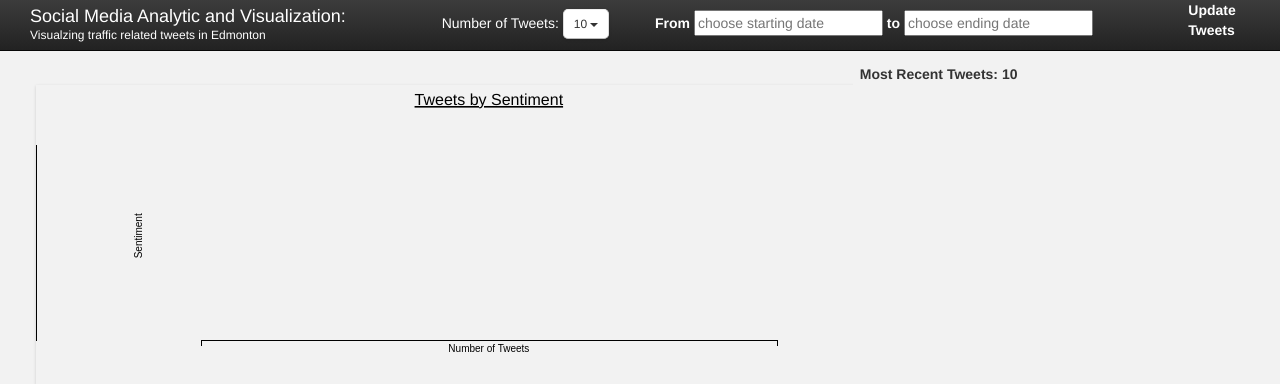
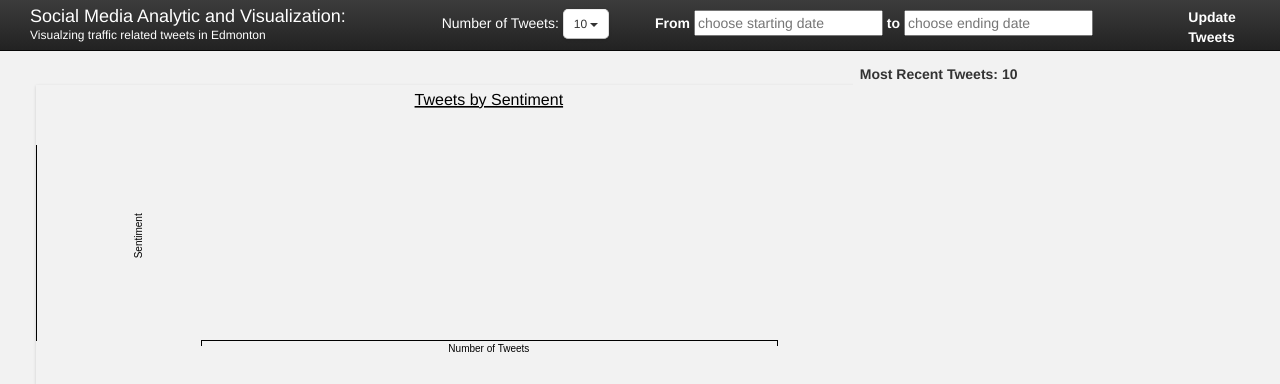
Before and after one commit to ajamal31/Twitter-Sentiment-Analysis, a Django app: page / in a window 1280 px wide. Shown: the top 384 px of the page. Run offline with Django 3.2, Linux system fonts and the light colour scheme; data that the repository does not hold is empty; some libraries are stand-ins or nearby versions.

Commit message:
add padding to Tweet Update

```diff
--- a/traffic_data/static/main.css
+++ b/traffic_data/static/main.css
@@ -79,3 +79,7 @@ label {
     color: #cecece;
     background-color: transparent;
 }
+
+#bind {
+    padding-top: .7rem;
+}
```
